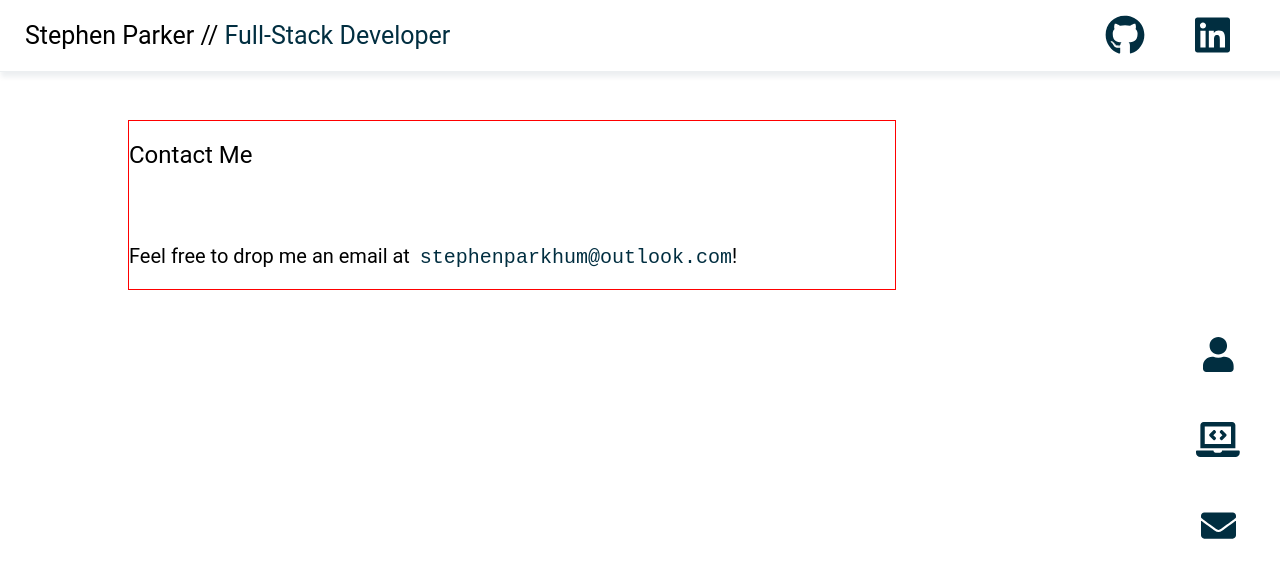
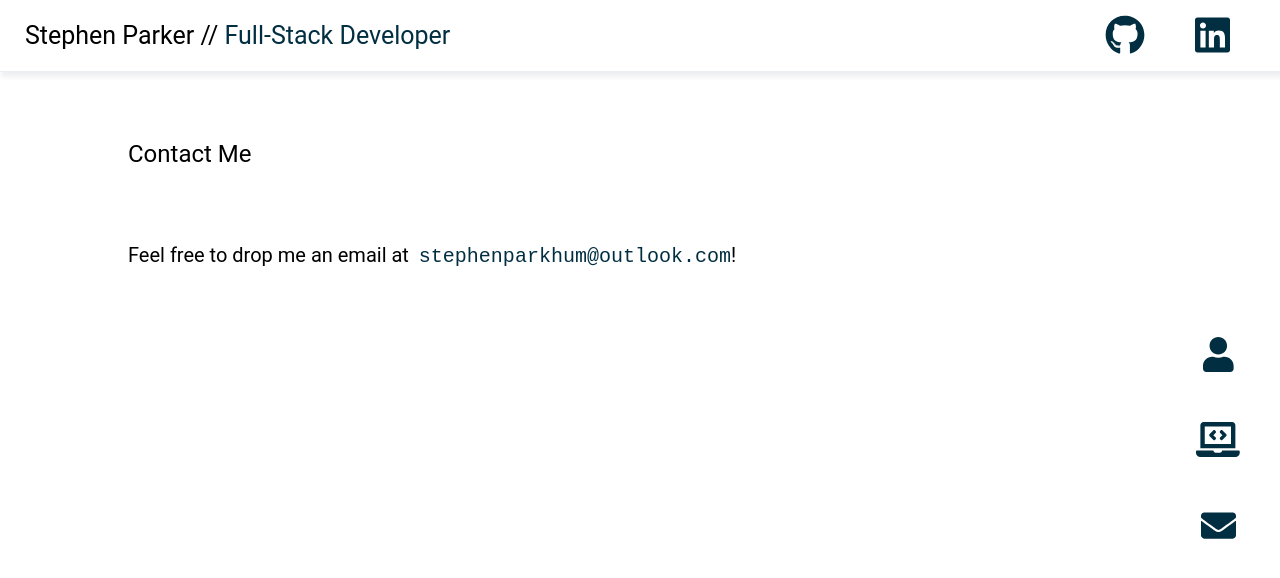
Before and after one commit to stephenparkhum/SP-Web-Portfolio-React, a React (Create React App) app: page /contact in a window 1280 px wide. Shown: the top 578 px of the page. Built offline with nearby package versions, Linux system fonts and the light colour scheme.

Commit message:
Removing dev borders

```diff
--- a/src/components/MainContent/Contact/Contact.css
+++ b/src/components/MainContent/Contact/Contact.css
@@ -42,8 +42,8 @@
 @media only screen and (min-width: 801px) {
     .Contact-info {
         width: 80%;
-        border: 1px solid red;
         margin-top: 0px;
+        margin-right: 0px;
     }
 
     .Contact-info p {
```
